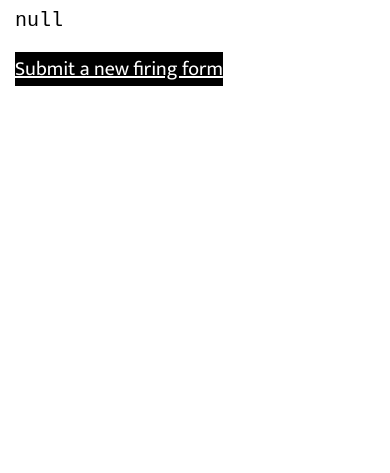
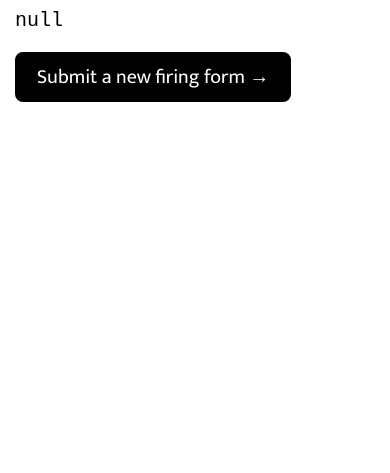
Before and after one commit to bengolder/potters-studio-firing-form, a plain HTML site: page success/index.html in a window 390 px wide. Shown: the part 371-844 px from the top of the page. Drawn offline with Linux system fonts and the light colour scheme.

Commit message:
fine tuning phone validation and styles

```diff
--- a/styles.css
+++ b/styles.css
@@ -77,9 +77,11 @@ button, .button {
   background-color: #fff;
   display: inline-block;
 }
+a.button { text-decoration: none; }
 .button--cta {
   background-color: #000;
   color: #fff;
+  padding: 0.3em 1em;
 }
 .button--icon {
   font-size: 0.8rem;
--- a/success/index.html
+++ b/success/index.html
@@ -26,7 +26,7 @@
       <pre id="result">
       </pre>
 
-      <a href="../" class="botton button--cta">Submit a new firing form</a>
+      <a href="../" class="button button--cta">Submit a new firing form →</a>
     </div>
     <script>
       const submissionData = JSON.parse(sessionStorage.getItem("firing_submission"));
```
Also changed, not shown: index.html (+6 -1 lines).
